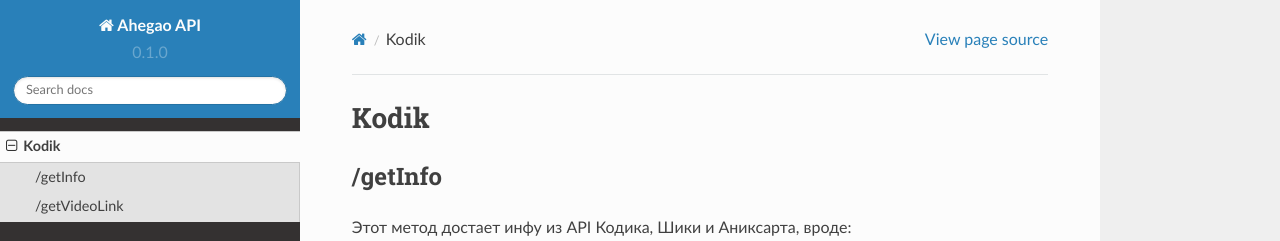
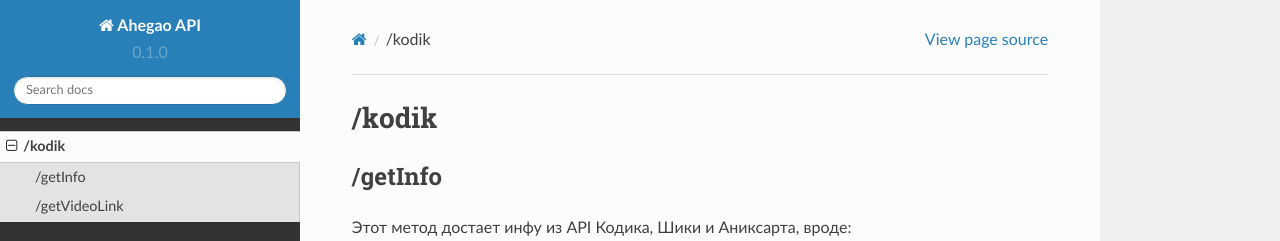
Before and after one commit to nknodev/ahegao-roadmap, a Sphinx documentation site: the page built from docs/source/kodik.rst, in a window 1280 px wide and 900 px high. Shown: the top 241 px of the window. Built offline with Sphinx 7.4.7 and the Read the Docs theme 2.0.0, drawn with Linux system fonts in a browser that asks for light colours; pages that are not in the unit, such as notebooks, are missing from menus.

Commit message:
cosmetics

```diff
--- a/docs/source/kodik.rst
+++ b/docs/source/kodik.rst
@@ -1,4 +1,4 @@
-Kodik
+/kodik
 =====
 
 .. _/getInfo:
```
